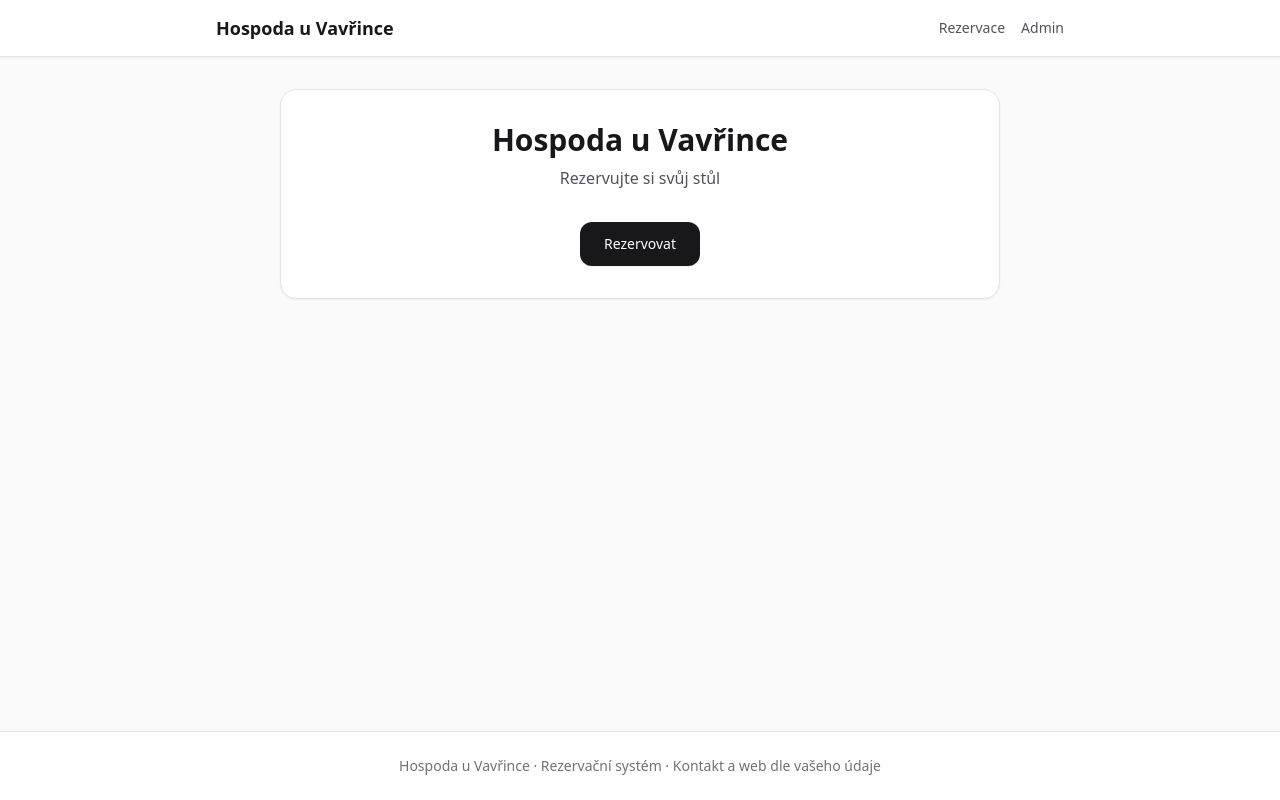
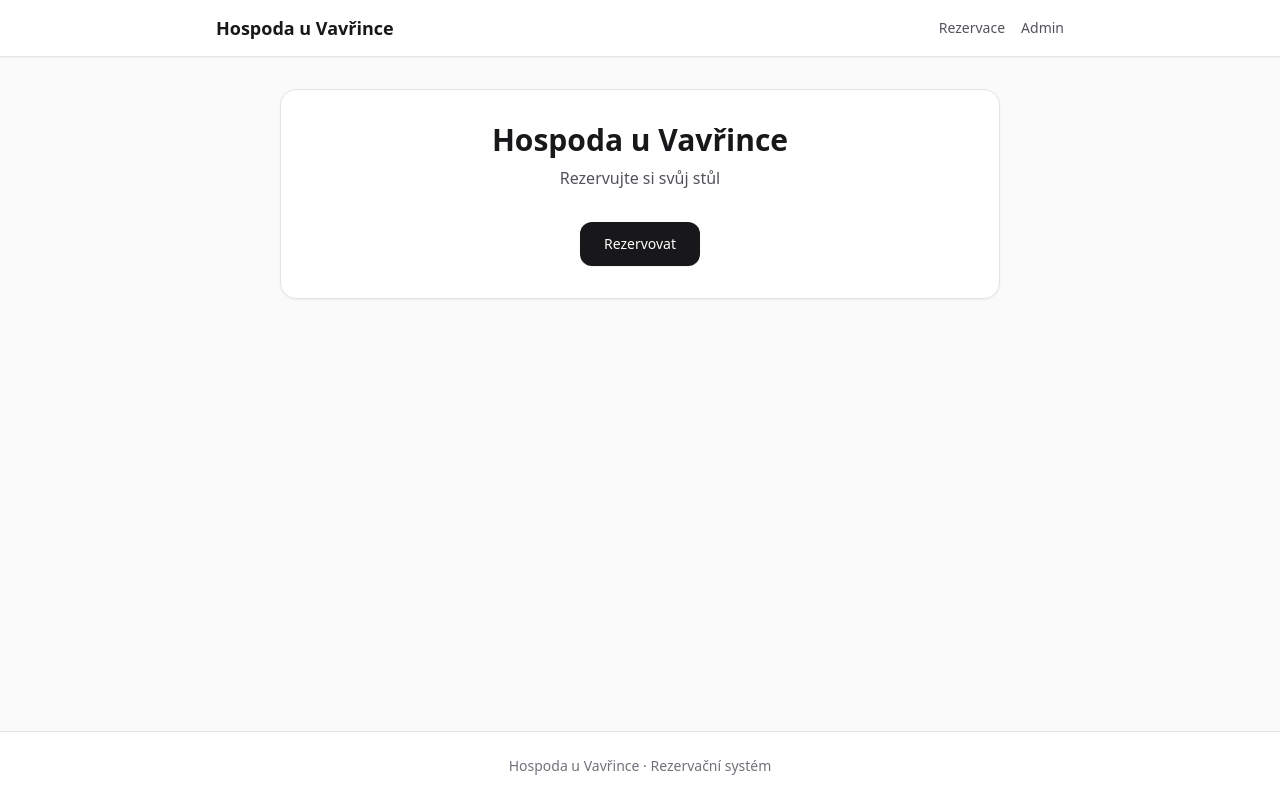
Before and after one commit to marzeckipawel-commits/hospoda-rezervace, a Next.js app: page / in a window 1280 px wide. Built offline with nearby package versions, Linux system fonts and the light colour scheme.

Commit message:
Fix use client order and caching

```diff
--- a/src/app/layout.tsx
+++ b/src/app/layout.tsx
@@ -42,7 +42,7 @@ export default function RootLayout({
         <main className="flex-1">{children}</main>
         <footer className="border-t border-zinc-200 bg-white py-6">
           <div className="mx-auto max-w-4xl px-4 text-center text-sm text-zinc-500 sm:px-6">
-            Hospoda u Vavřince · Rezervační systém · Kontakt a web dle vašeho údaje
+            Hospoda u Vavřince · Rezervační systém
           </div>
         </footer>
       </body>
--- a/src/app/rezervace/page.tsx
+++ b/src/app/rezervace/page.tsx
@@ -540,7 +540,7 @@ export default function RezervacePage() {
           >
             hospodauvavrince.cz
           </a>{' '}
-          · tel.: +420 000 000 000
+          · tel.: +420 727 867 763
         </div>
       </Container>
     </div>
```
